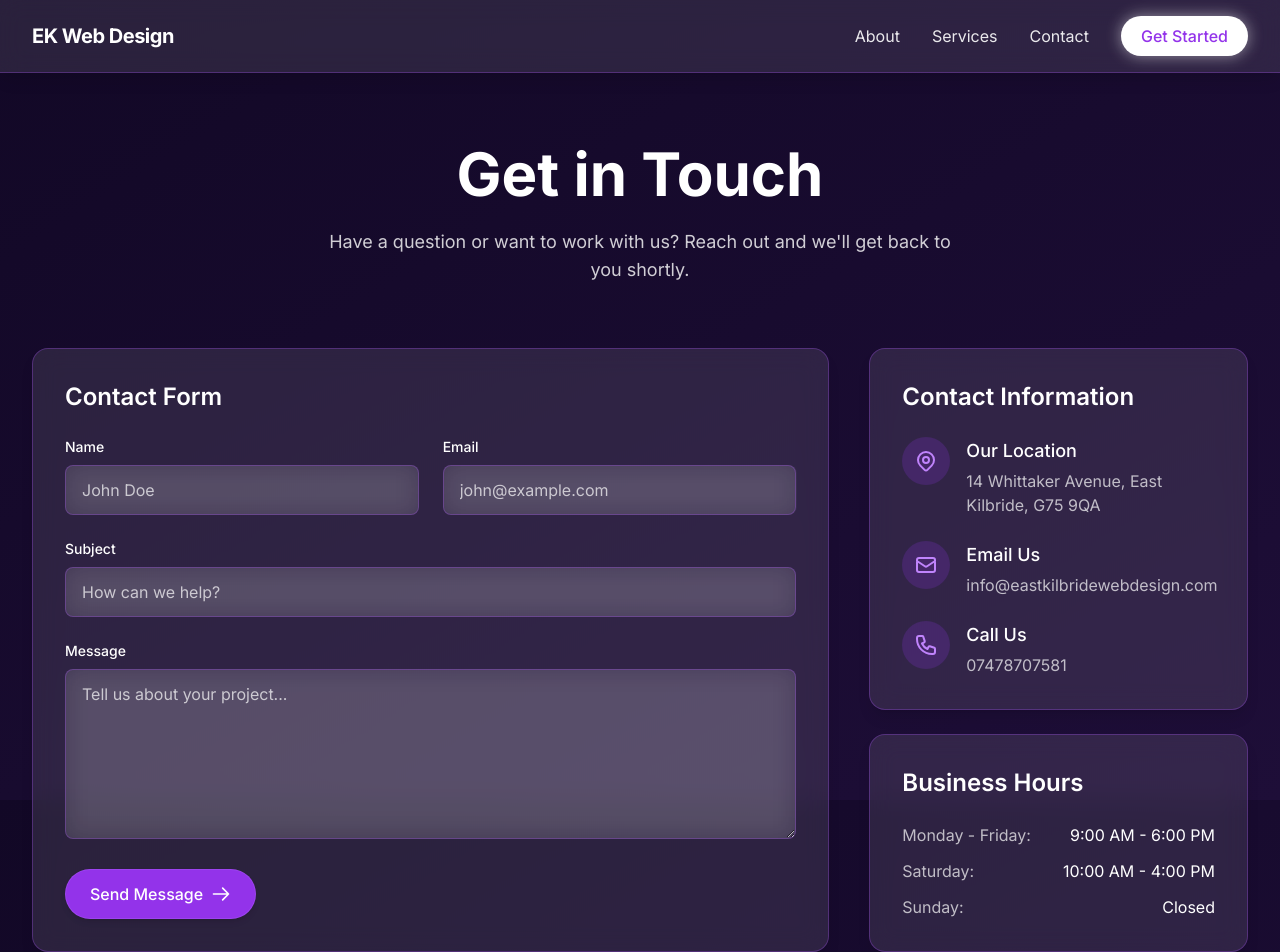
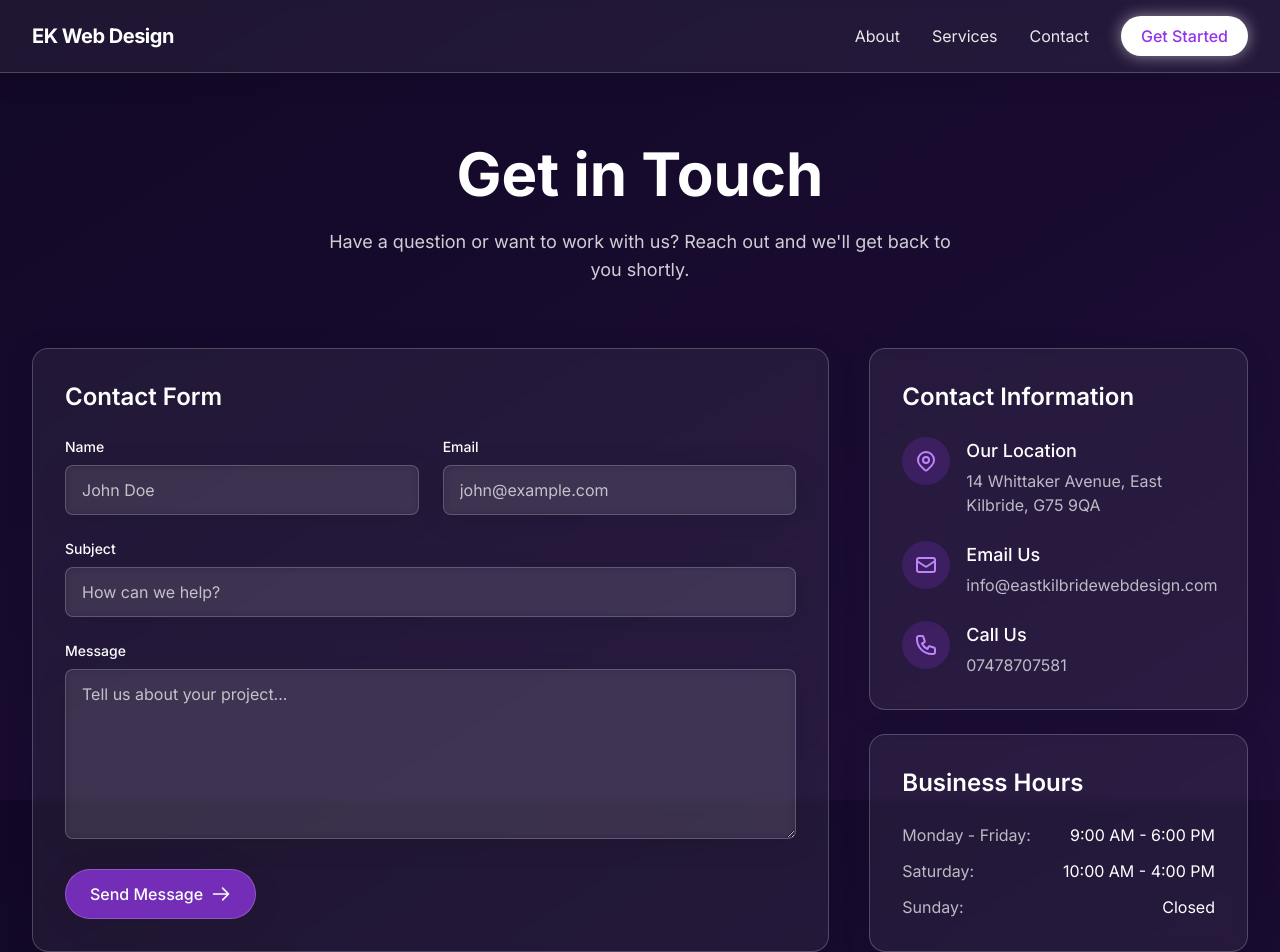
Before and after one commit to matthewmarleyuk/EK-Web-Design, a Next.js app: page /contact in a window 1280 px wide. Shown: the top 952 px of the page. Built offline with nearby package versions, Linux system fonts and the light colour scheme.

Commit message:
Implement CSS.glass effect across the site

```diff
--- a/src/app/globals.css
+++ b/src/app/globals.css
@@ -29,19 +29,40 @@ body {
 }
 
 .glass {
-  @apply bg-white/10 backdrop-blur-md border border-purple-500/30 rounded-2xl shadow-lg;
+  background: rgba(255, 255, 255, 0.06);
+  border-radius: 16px;
+  box-shadow: 0 4px 30px rgba(0, 0, 0, 0.1);
+  backdrop-filter: blur(4.3px);
+  -webkit-backdrop-filter: blur(4.3px);
+  border: 1px solid rgba(255, 255, 255, 0.21);
 }
 
 .glass-button {
-  @apply bg-white/20 hover:bg-white/30 backdrop-blur-md border border-white/20 rounded-full px-6 py-3 transition-all duration-300 shadow-lg;
+  background: rgba(255, 255, 255, 0.06);
+  border-radius: 9999px; /* full rounded for buttons */
+  box-shadow: 0 4px 30px rgba(0, 0, 0, 0.1);
+  backdrop-filter: blur(4.3px);
+  -webkit-backdrop-filter: blur(4.3px);
+  border: 1px solid rgba(255, 255, 255, 0.21);
+  @apply px-6 py-3 transition-all duration-300 hover:bg-white/10;
 }
 
 .glass-darker {
-  @apply bg-white/5 backdrop-blur-md border border-purple-500/30 rounded-2xl shadow-lg;
+  background: rgba(255, 255, 255, 0.03); /* darker variant */
+  border-radius: 16px;
+  box-shadow: 0 4px 30px rgba(0, 0, 0, 0.1);
+  backdrop-filter: blur(4.3px);
+  -webkit-backdrop-filter: blur(4.3px);
+  border: 1px solid rgba(255, 255, 255, 0.1);
 }
 
 .glass-lighter {
-  @apply bg-white/15 backdrop-blur-md border border-purple-500/30 rounded-2xl shadow-lg;
+  background: rgba(255, 255, 255, 0.1); /* lighter variant */
+  border-radius: 16px;
+  box-shadow: 0 4px 30px rgba(0, 0, 0, 0.1);
+  backdrop-filter: blur(4.3px);
+  -webkit-backdrop-filter: blur(4.3px);
+  border: 1px solid rgba(255, 255, 255, 0.3);
 }
 
 .section-divider {
--- a/src/components/ContactForm.tsx
+++ b/src/components/ContactForm.tsx
@@ -70,7 +70,14 @@ export default function ContactForm() {
           <input
             type="text"
             id="name"
-            className="w-full bg-white/10 backdrop-blur-md border border-purple-500/30 rounded-lg px-4 py-3 text-purple-300 placeholder-white/70 focus:outline-none focus:ring-2 focus:ring-purple-500"
+            className="w-full px-4 py-3 text-purple-300 placeholder-white/70 focus:outline-none focus:ring-2 focus:ring-purple-500 rounded-lg"
+            style={{
+              background: "rgba(255, 255, 255, 0.06)",
+              boxShadow: "0 4px 30px rgba(0, 0, 0, 0.1)",
+              backdropFilter: "blur(4.3px)",
+              WebkitBackdropFilter: "blur(4.3px)",
+              border: "1px solid rgba(255, 255, 255, 0.21)"
+            }}
             placeholder="John Doe"
             value={formData.name}
             onChange={handleChange}
@@ -83,7 +90,14 @@ export default function ContactForm() {
           <input
             type="email"
             id="email"
-            className="w-full bg-white/10 backdrop-blur-md border border-purple-500/30 rounded-lg px-4 py-3 text-purple-300 placeholder-white/70 focus:outline-none focus:ring-2 focus:ring-purple-500"
+            className="w-full px-4 py-3 text-purple-300 placeholder-white/70 focus:outline-none focus:ring-2 focus:ring-purple-500 rounded-lg"
+            style={{
+              background: "rgba(255, 255, 255, 0.06)",
+              boxShadow: "0 4px 30px rgba(0, 0, 0, 0.1)",
+              backdropFilter: "blur(4.3px)",
+              WebkitBackdropFilter: "blur(4.3px)",
+              border: "1px solid rgba(255, 255, 255, 0.21)"
+            }}
             placeholder="john@example.com"
             value={formData.email}
             onChange={handleChange}
@@ -97,7 +111,14 @@ export default function ContactForm() {
         <input
           type="text"
           id="subject"
-          className="w-full bg-white/10 backdrop-blur-md border border-purple-500/30 rounded-lg px-4 py-3 text-purple-300 placeholder-white/70 focus:outline-none focus:ring-2 focus:ring-purple-500"
+          className="w-full px-4 py-3 text-purple-300 placeholder-white/70 focus:outline-none focus:ring-2 focus:ring-purple-500 rounded-lg"
+          style={{
+            background: "rgba(255, 255, 255, 0.06)",
+            boxShadow: "0 4px 30px rgba(0, 0, 0, 0.1)",
+            backdropFilter: "blur(4.3px)",
+            WebkitBackdropFilter: "blur(4.3px)",
+            border: "1px solid rgba(255, 255, 255, 0.21)"
+          }}
           placeholder="How can we help?"
           value={formData.subject}
           onChange={handleChange}
@@ -110,7 +131,14 @@ export default function ContactForm() {
         <textarea
           id="message"
           rows={6}
-          className="w-full bg-white/10 backdrop-blur-md border border-purple-500/30 rounded-lg px-4 py-3 text-purple-300 placeholder-white/70 focus:outline-none focus:ring-2 focus:ring-purple-500"
+          className="w-full px-4 py-3 text-purple-300 placeholder-white/70 focus:outline-none focus:ring-2 focus:ring-purple-500 rounded-lg"
+          style={{
+            background: "rgba(255, 255, 255, 0.06)",
+            boxShadow: "0 4px 30px rgba(0, 0, 0, 0.1)",
+            backdropFilter: "blur(4.3px)",
+            WebkitBackdropFilter: "blur(4.3px)",
+            border: "1px solid rgba(255, 255, 255, 0.21)"
+          }}
           placeholder="Tell us about your project..."
           value={formData.message}
           onChange={handleChange}
@@ -126,7 +154,14 @@ export default function ContactForm() {
 
       <button
         type="submit"
-        className="bg-purple-600 hover:bg-purple-700 text-white font-medium py-3 px-6 rounded-full inline-flex items-center transition-colors duration-300 backdrop-blur-md shadow-md border border-purple-500/50"
+        className="text-white font-medium py-3 px-6 rounded-full inline-flex items-center transition-all duration-300"
+        style={{
+          background: "rgba(147, 51, 234, 0.7)",
+          boxShadow: "0 4px 30px rgba(0, 0, 0, 0.1)",
+          backdropFilter: "blur(4.3px)",
+          WebkitBackdropFilter: "blur(4.3px)",
+          border: "1px solid rgba(255, 255, 255, 0.21)"
+        }}
         disabled={status.submitting}
       >
         {status.submitting ? 'Sending...' : 'Send Message'}
--- a/src/components/navigation.tsx
+++ b/src/components/navigation.tsx
@@ -27,7 +27,13 @@ export default function Navigation() {
   }, []);
 
   return (
-    <nav className="fixed w-full z-50 bg-white/10 backdrop-blur-md border-b border-purple-500/30 shadow-lg">
+    <nav className="fixed w-full z-50" style={{
+      background: "rgba(255, 255, 255, 0.06)",
+      boxShadow: "0 4px 30px rgba(0, 0, 0, 0.1)",
+      backdropFilter: "blur(4.3px)",
+      WebkitBackdropFilter: "blur(4.3px)",
+      borderBottom: "1px solid rgba(255, 255, 255, 0.21)"
+    }}>
       <div className="container mx-auto py-4 px-4">
         <div className="flex items-center justify-between">
           <Link href={getPath('/')} className="flex items-center space-x-2">
```
